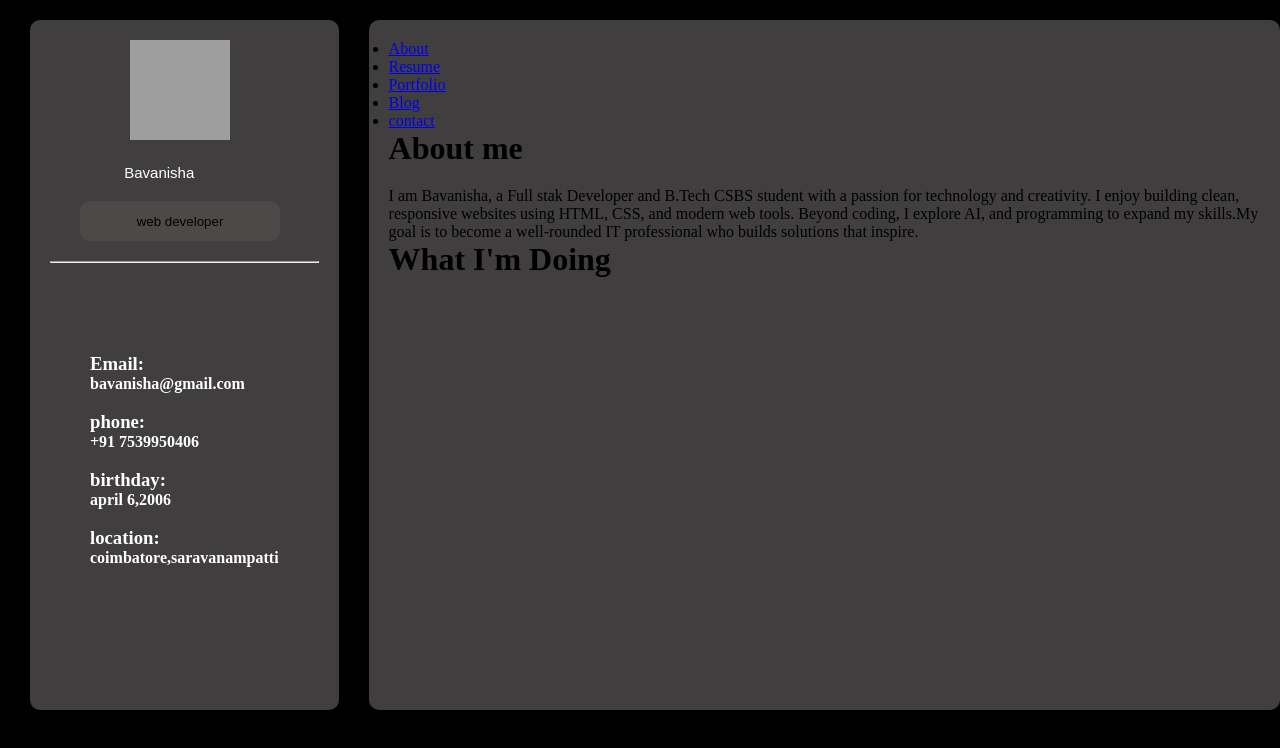
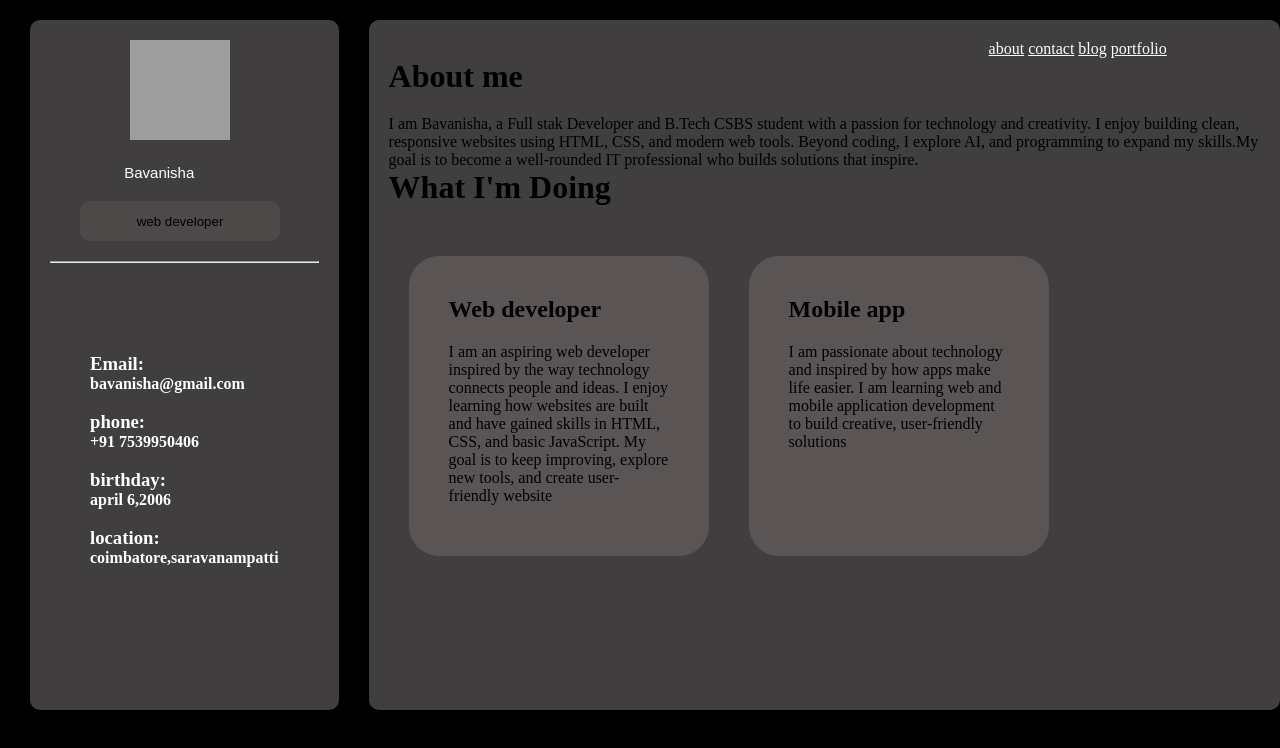
Before and after one commit to Bavanisha2006/portfolio, a plain HTML site: page index.html in a window 1280 px wide. Drawn offline with Linux system fonts and the light colour scheme; grey boxes are pictures that could not be loaded.

Commit message:
portfolio

```diff
--- a/index.html
+++ b/index.html
@@ -26,22 +26,43 @@
         </div>
         <div class="half">
             <div class="nav">
-                <nav>
-                    <ul>
-                        <li><a href="#">About</a></li>
-                        <li><a href="#">Resume</a></li>
-                        <li><a href="#">Portfolio</a></li>
-                        <li><a href="#">Blog</a></li>
-                        <li><a href="#">contact</a></li>
+                <div class="next">
+                    <a href="about.html" class="about">about</a>
+                    <a href="contact.html" class="contact">contact</a>
+                    <a href="blog" class="blog">blog</a>
+                    <a href="portfolio" class="portfolio">portfolio</a>
+                </div>
 
-                    </ul>
-                </nav>
+
+
+
                 <h1 class="ab">About me</h1>
                 <p class="para">I am Bavanisha, a Full stak Developer and B.Tech CSBS student with a passion for technology and creativity.
 I enjoy building clean, responsive websites using HTML, CSS, and modern web tools.
 Beyond coding, I explore AI, and programming to expand my skills.My goal is to become a well-rounded IT professional who builds solutions that inspire.</p>
                 </div>
+
                    <h1 class="what">What I'm Doing</h1>
+                   <div class="wm">
+                   <div class="am">
+
+                   <h2>Web developer</h2>
+                   <p>I am an aspiring web developer inspired by the way technology connects people and ideas.
+                     I enjoy learning how websites are built and
+                      have gained skills in HTML, CSS, and basic JavaScript.
+                      My goal is to keep improving, explore new tools,
+                      and create user-friendly website</p>
+                      </div>
+                      <div class="app">
+                        <h2 >Mobile app</h2>
+                        <p>I am passionate about technology and inspired by how apps make life easier.
+                             I am learning web and mobile application development to build creative,
+                             user-friendly solutions</p>
+                      </div>
+                      </div>
+
+
+
 
 
 
@@ -64,5 +85,6 @@ Beyond coding, I explore AI, and programming to expand my skills.My goal is to b
 
     </div>
 
+
 </body>
 </html>
--- a/style.css
+++ b/style.css
@@ -69,6 +69,46 @@ p{
 .con{
     display: flex;
 }
-nav{
-    display:inline-block
+.next{
+    display: inline;
+    gap: 80px;
+    margin-left: 600px;
+
 }
+.about,.contact,.blog,.portfolio{
+    color:white
+}
+.page{
+    background-color: black;
+}
+
+.am{
+    height: 300px;
+    width: 300px;
+    border: 70px;
+    box-sizing: border-box;
+    padding:40px;
+    background-color:rgb(90, 84, 84);
+    border-radius: 30px;
+    margin-top: 30px;
+}
+.app{
+    height: 300px;
+    width: 300px;
+    border: 70px;
+    box-sizing: border-box;
+    padding:40px;
+    background-color:rgb(90, 84, 84);
+    border-radius: 30px;
+    vertical-align: top;
+    margin-top: 30px;
+
+
+}
+.wm{
+
+        display: flex;
+        gap: 40px;
+        padding: 20px;
+
+}
```
Also changed, not shown: contact.html (added, +23 -0 lines).
